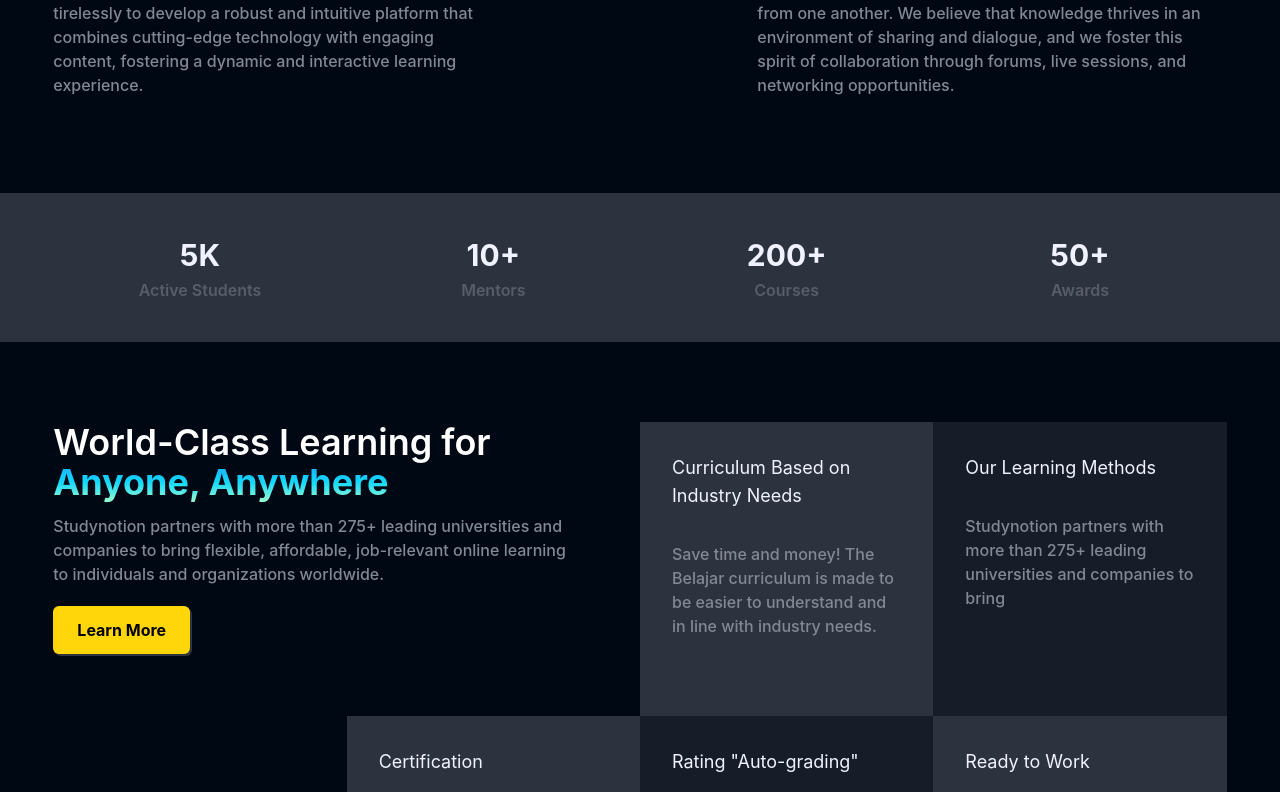
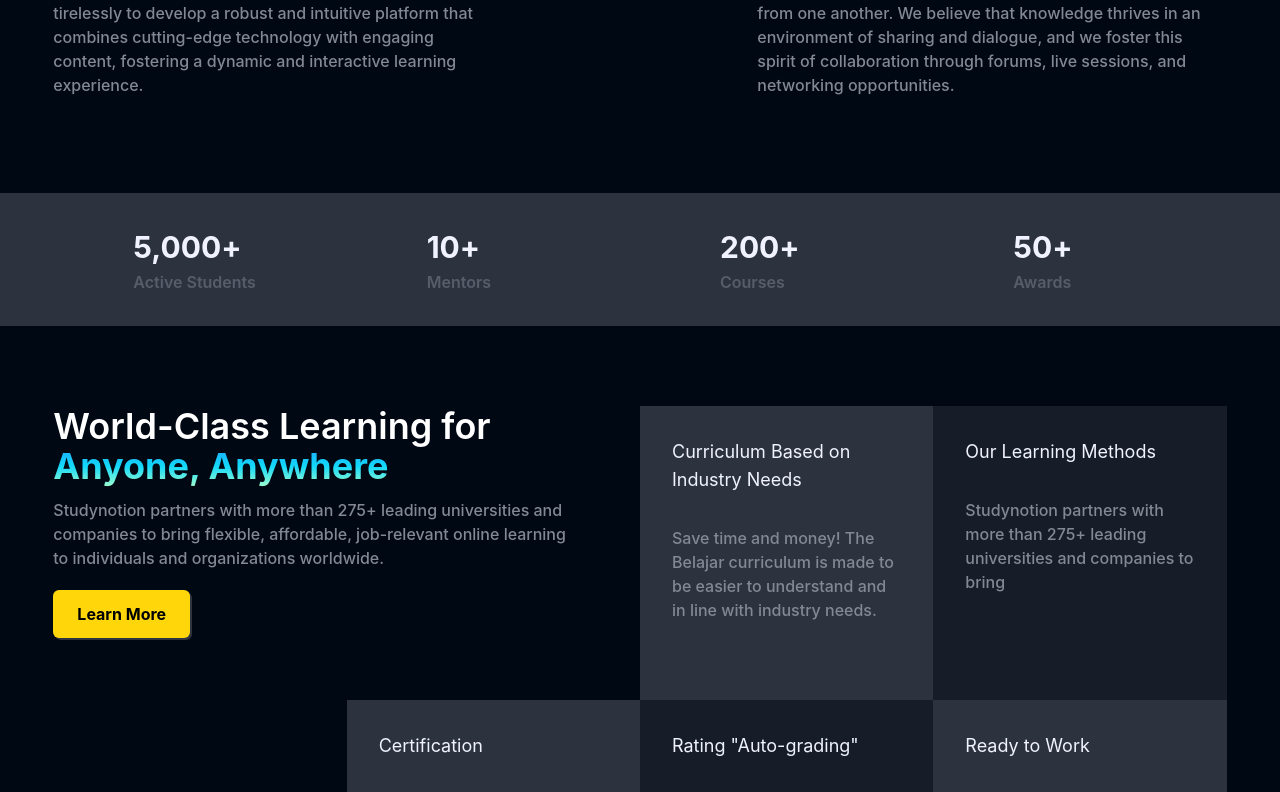
Before and after one commit to Muskansahuincredible/StudyNotion-An-Online-Education-Platform, a React (Create React App) app: page /about in a window 1280 px wide. Shown: the part 1788-2580 px from the top of the page. Built offline with nearby package versions, Linux system fonts and the light colour scheme; no server answers; the HTML template or start-up script is replaced by a standard one.

Commit message:
Add counting animation in of StatsComponent

```diff
--- a/package.json
+++ b/package.json
@@ -66,6 +66,7 @@
     ]
   },
   "devDependencies": {
+    "@babel/plugin-proposal-private-property-in-object": "^7.21.11",
     "tailwindcss": "^3.2.7"
   }
 }
--- a/src/components/core/AboutPage/Stats.jsx
+++ b/src/components/core/AboutPage/Stats.jsx
@@ -1,34 +1,77 @@
-import React from "react";
+import React, { useEffect, useRef } from 'react';
 
-const Stats = [
-  { count: "5K", label: "Active Students" },
-  { count: "10+", label: "Mentors" },
-  { count: "200+", label: "Courses" },
-  { count: "50+", label: "Awards" },
-];
+const countUp = (element, start, end, duration) => {
+  let startTime = null;
 
-const StatsComponenet = () => {
+  const animation = (currentTime) => {
+    if (startTime === null) startTime = currentTime;
+    const elapsedTime = currentTime - startTime;
+    const progress = Math.min(elapsedTime / duration, 1);
+    const currentNumber = Math.floor(progress * (end - start) + start);
+
+    element.textContent = currentNumber.toLocaleString(); // Format number with commas
+
+    if (progress < 1) {
+      requestAnimationFrame(animation);
+    }
+  };
+
+  requestAnimationFrame(animation);
+};
+
+const parseCountValue = (count) => {
+  if (count.endsWith('K')) {
+    return parseFloat(count) * 1000;
+  } else {
+    return parseFloat(count);
+  }
+};
+
+const StatsComponent = () => {
+  const stats = [
+    { count: '5K', label: 'Active Students' },
+    { count: '10', label: 'Mentors' },
+    { count: '200', label: 'Courses' },
+    { count: '50', label: 'Awards' },
+  ];
+
+  const elementsRef = useRef([]);
+
+  useEffect(() => {
+    elementsRef.current.forEach((element, index) => {
+      const countValue = stats[index].count;
+      const endValue = parseCountValue(countValue);
+      countUp(element, 0, endValue, 2000);
+    });
+  }, []);
+
   return (
     <div className="bg-richblack-700">
       {/* Stats */}
-      <div className="flex flex-col gap-10 justify-between w-11/12 max-w-maxContent text-white mx-auto ">
+      <div className="flex flex-col gap-10 justify-between w-11/12 max-w-maxContent text-white mx-auto">
         <div className="grid grid-cols-2 md:grid-cols-4 text-center">
-          {Stats.map((data, index) => {
-            return (
-              <div className="flex flex-col py-10" key={index}>
-                <h1 className="text-[30px] font-bold text-richblack-5">
-                  {data.count}
-                </h1>
-                <h2 className="font-semibold text-[16px] text-richblack-500">
-                  {data.label}
-                </h2>
+          {stats.map((data, index) => (
+            <div className="flex flex-col py-8" key={index}>
+              <div className="flex flex-row px-20">
+              <h1
+                className="text-[30px] font-bold text-richblack-5"
+                ref={(el) => (elementsRef.current[index] = el)}
+              >
+                {parseCountValue(data.count).toLocaleString()}
+              </h1>
+              <span className="text-[30px] font-bold text-richblack-5"> + </span>
               </div>
-            );
-          })}
+              <div className="flex flex-row px-20">
+              <h2 className="font-semibold text-[16px] text-richblack-500">
+                {data.label}
+              </h2>
+              </div>
+            </div>
+          ))}
         </div>
       </div>
     </div>
   );
 };
 
-export default StatsComponenet;
+export default StatsComponent;
```
Also changed, not shown: 2 other files (tests, documents, lock files or other folders).
